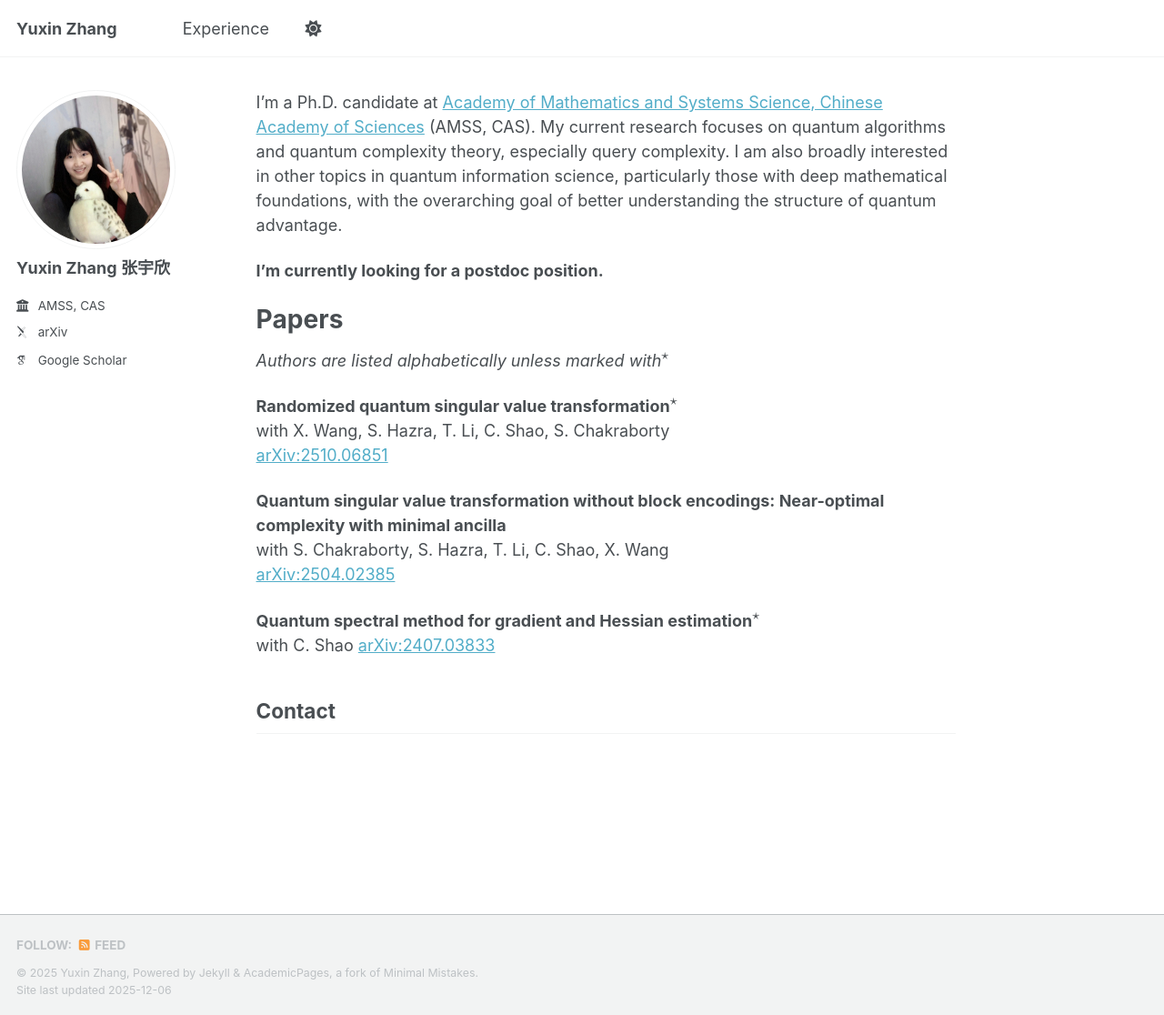
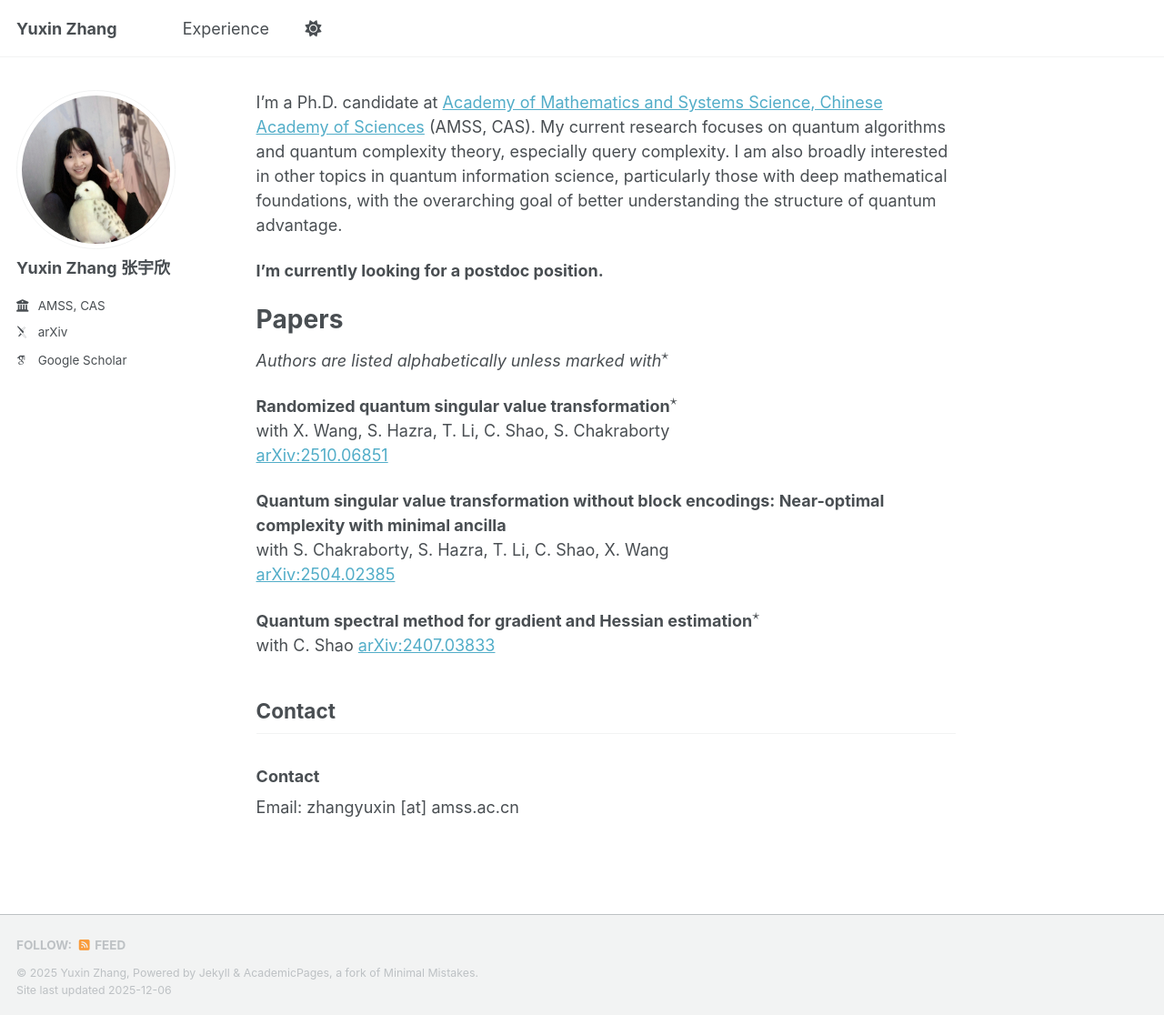
Before and after one commit to yuxinzhangmath/yuxinzhangmath.github.io, a Jekyll site: the page built from _pages/about.md, in a window 1280 px wide and 1116 px high. Shown: the whole window at 91% size. Built offline with Jekyll 4.4.1, drawn with Linux system fonts in a browser that asks for light colours; some web fonts are replaced; a script bundle is joined from its source files by our own code; library files that are not in the unit come from our copies; formulas are drawn with MathJax 3.

Commit message:
Update about.md

```diff
--- a/_pages/about.md
+++ b/_pages/about.md
@@ -34,3 +34,6 @@ with C. Shao
 
 
 ## Contact
+
+### Contact
+Email: zhangyuxin [at] amss.ac.cn
```
